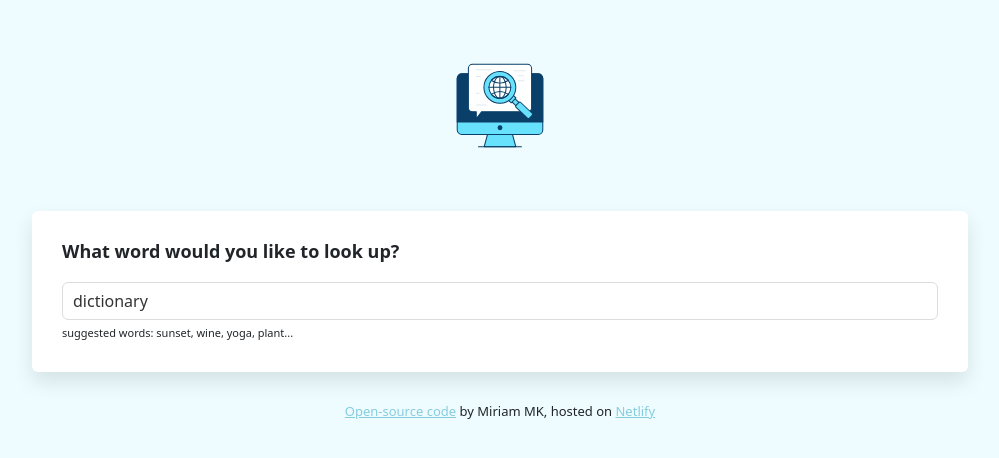
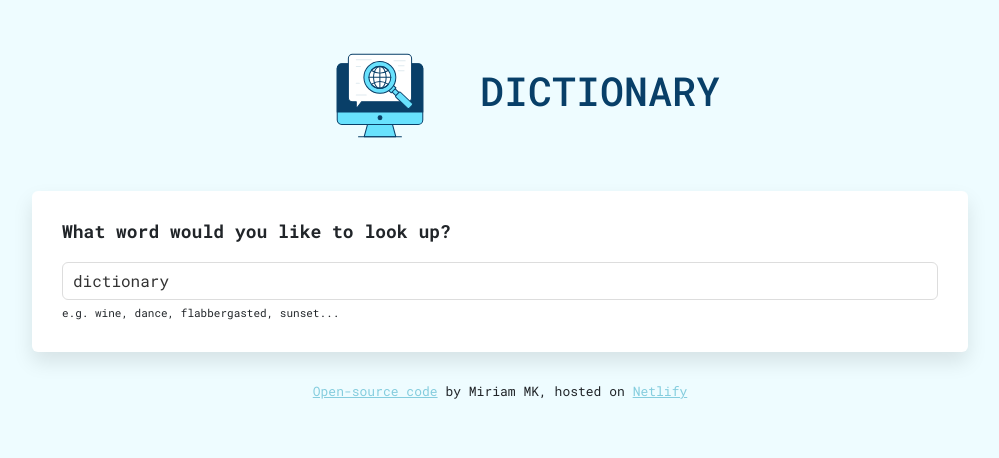
Before and after one commit to MirNO89/dictionary-project, a React (Create React App) app: page / in a window 1280 px wide. Shown: the top 458 px of the page, without its empty margins (140-1139 px from the left). Built offline with nearby package versions, Linux system fonts and the light colour scheme; no server answers.

Commit message:
Adjustments

```diff
--- a/public/index.html
+++ b/public/index.html
@@ -8,6 +8,12 @@
       name="description"
       content="Web site created using create-react-app"
     />
+    <link rel="preconnect" href="https://fonts.googleapis.com" />
+    <link rel="preconnect" href="https://fonts.gstatic.com" crossorigin />
+    <link
+      href="https://fonts.googleapis.com/css2?family=Roboto+Mono:ital,wght@0,100;0,200;0,300;0,400;0,500;0,600;0,700;1,100;1,200;1,300;1,400;1,500;1,600;1,700&display=swap"
+      rel="stylesheet"
+    />
     <link rel="manifest" href="%PUBLIC_URL%/manifest.json" />
     <title>Dictionary App</title>
   </head>
--- a/src/App.css
+++ b/src/App.css
@@ -3,13 +3,7 @@
   margin: 0 auto;
 }
 .App-header {
-  margin: 30px 0;
-}
-
-.App-logo {
-  max-width: 200px;
-  display: block;
-  margin: 0 auto;
+  margin: 20px 0;
 }
 
 .App-footer {
@@ -21,3 +15,9 @@
 .App a {
   color: #85cdde;
 }
+
+
+.App h1 {
+  text-align: center;
+  color: #083F68;
+}
--- a/src/App.js
+++ b/src/App.js
@@ -11,12 +11,15 @@ export default function App() {
     <div className="App">
       <div className="container">
         <header className="App-header">
+          <h1>
             <img
               src={searching}
               className="App-logo img-fluid"
               alt="logo"
               width={200}
             />
+            DICTIONARY
+          </h1>
         </header>
         <main>
           <Dictionary defaultKeyword="dictionary" />
--- a/src/Dictionary.css
+++ b/src/Dictionary.css
@@ -1,4 +1,4 @@
-.Dictionary h1 {
+.Dictionary h4 {
   font-size: 18px;
   font-weight: bold;
   margin-bottom: 20px;
--- a/src/Dictionary.js
+++ b/src/Dictionary.js
@@ -28,7 +28,7 @@ export default function Dictionary(props) {
     // documentation: https://www.pexels.com/api/documentation/#photos-search
     const pexelsApiKey =
       "563492ad6f917000010000017e52e7455c0e4604a040cd0860bf5db4";
-    let pexelsApiUrl = `https://api.pexels.com/v1/search?query=${keyword}&per_page=6`;
+    let pexelsApiUrl = `https://api.pexels.com/v1/search?query=${keyword}&per_page=9`;
     let headers = { Authorization: `Bearer ${pexelsApiKey}` };
     axios.get(pexelsApiUrl, { headers: headers }).then(handlePexelsResponse);
   }
@@ -51,7 +51,7 @@ export default function Dictionary(props) {
     return (
       <div className="Dictionary">
         <section>
-          <h1>What word would you like to look up?</h1>
+          <h4>What word would you like to look up?</h4>
           <form onSubmit={handleSubmit}>
             <input
               type="search"
@@ -59,9 +59,7 @@ export default function Dictionary(props) {
               defaultValue={props.defaultKeyword}
             />
           </form>
-          <div className="hint">
-            suggested words: sunset, wine, yoga, plant...
-          </div>
+          <div className="hint">e.g. wine, dance, flabbergasted, sunset...</div>
         </section>
         <Results results={results} />
         <Photos photos={photos} />
@@ -69,6 +67,6 @@ export default function Dictionary(props) {
     );
   } else {
     load();
-    return "Loading";
+    return "Loading the application...";
   }
 }
--- a/src/Meaning.js
+++ b/src/Meaning.js
@@ -12,6 +12,7 @@ export default function Meaning(props) {
         return (
           <div key={index}>
             <div className="definition">{definition.definition}</div>
+
             <div className="example">{definition.example}</div>
             <Synonyms synonyms={definition.synonyms} />
           </div>
--- a/src/Photos.js
+++ b/src/Photos.js
@@ -18,7 +18,7 @@ export default function Photos(props) {
                   <img
                     src={photo.src.landscape}
                     className="img-fluid"
-                    alt={props.keyword}
+                    alt={photo.src.photographer}
                   />
                 </a>
               </div>
--- a/src/Synonyms.js
+++ b/src/Synonyms.js
@@ -5,13 +5,11 @@ import "./Synonyms.css";
 export default function Synonyms(props) {
   if (props.synonyms) {
     return (
-      <div className="Synonyms">
-        <ul>
-          {props.synonyms.map(function(synonym, index) {
-            return <li key={index}>{synonym}</li>;
-          })}
-        </ul>
-      </div>
+      <ul className="Synonyms">
+        {props.synonyms.map(function(synonym, index) {
+          return <li key={index}>{synonym}</li>;
+        })}
+      </ul>
     );
   } else {
     return null;
--- a/src/index.css
+++ b/src/index.css
@@ -1,3 +1,4 @@
 body {
   background: #eefcff;
+  font-family: "Roboto Mono", monospace, Arial, Helvetica, sans-serif;
 }
```
Lines whose indentation alone changed are shown as unchanged.
